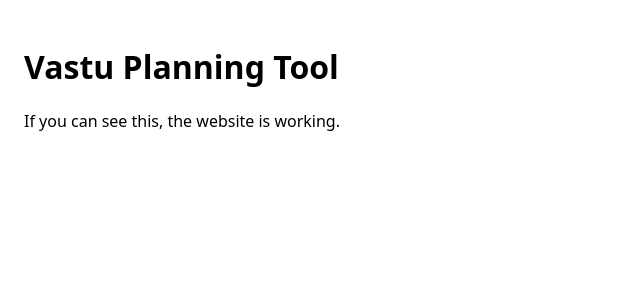
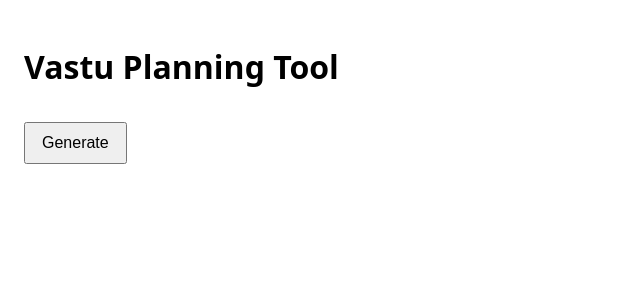
Before and after one commit to nikhilr234-stack/vastu-mvp, a Next.js app: page / in a window 1280 px wide. Shown: the top 300 px of the page, without its empty margins (0-640 px from the left). Built offline with nearby package versions, Linux system fonts and the light colour scheme.

Commit message:
Update page.tsx

```diff
--- a/app/page.tsx
+++ b/app/page.tsx
@@ -1,8 +1,47 @@
+"use client";
+
+import { useState } from "react";
+
 export default function Page() {
+  const [result, setResult] = useState<any>(null);
+  const [loading, setLoading] = useState(false);
+
+  async function generate() {
+    setLoading(true);
+    const res = await fetch("/api/generate");
+    const data = await res.json();
+    setResult(data);
+    setLoading(false);
+  }
+
   return (
     <main style={{ padding: 24, fontFamily: "system-ui" }}>
       <h1>Vastu Planning Tool</h1>
-      <p>If you can see this, the website is working.</p>
+
+      <button
+        onClick={generate}
+        style={{
+          padding: "10px 16px",
+          fontSize: 16,
+          cursor: "pointer",
+          marginTop: 12,
+        }}
+      >
+        {loading ? "Generating…" : "Generate"}
+      </button>
+
+      {result && (
+        <pre
+          style={{
+            marginTop: 20,
+            background: "#111",
+            color: "#0f0",
+            padding: 16,
+          }}
+        >
+          {JSON.stringify(result, null, 2)}
+        </pre>
+      )}
     </main>
   );
 }
```
